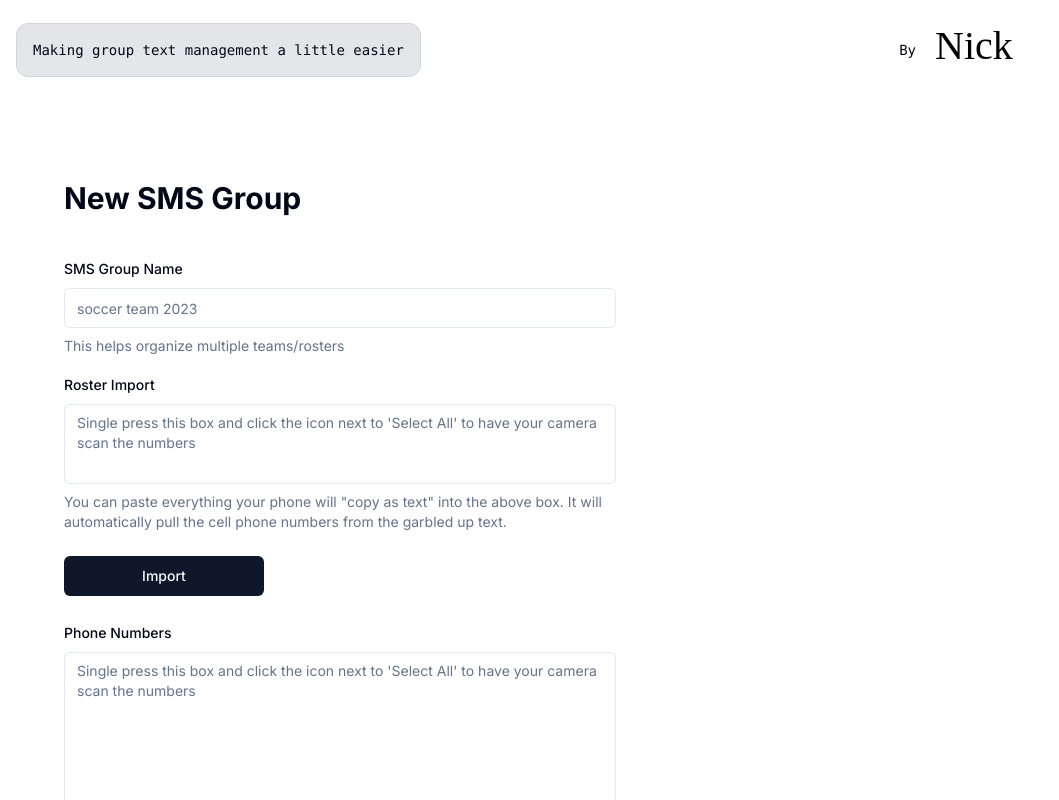
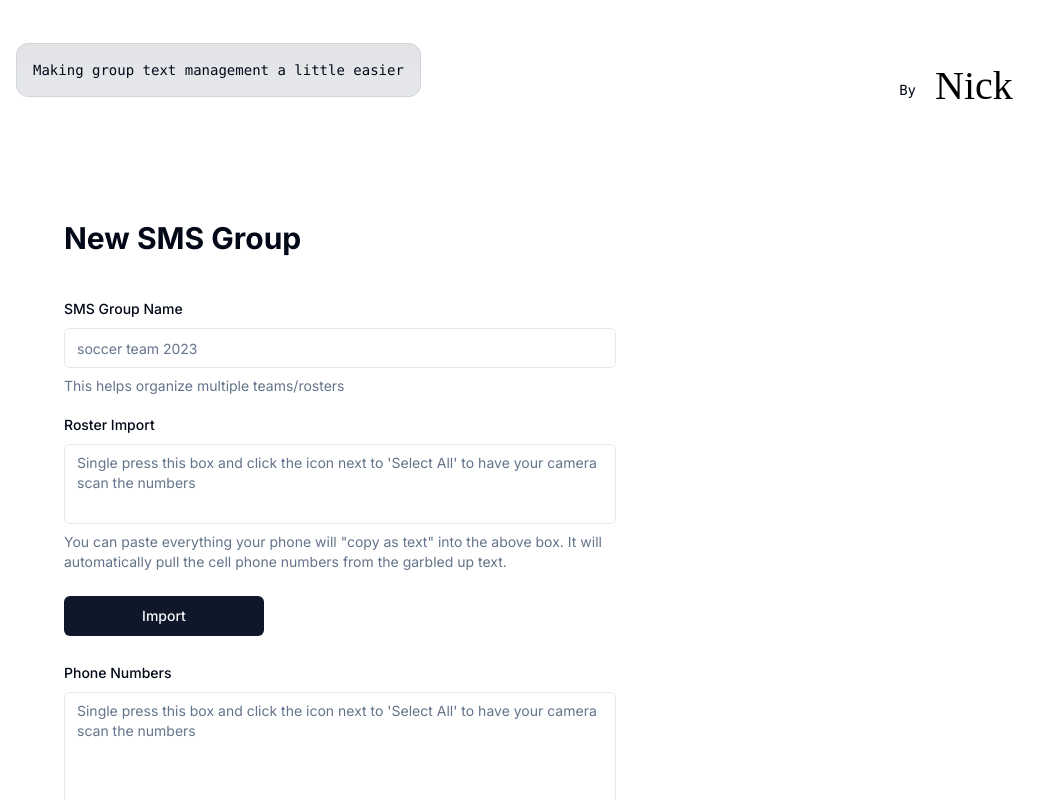
Before and after one commit to nhudacin/smser, a Next.js app: page /new in a window 1280 px wide. Shown: the top 800 px of the page, without its empty margins (0-1059 px from the left). Built offline with nearby package versions, Linux system fonts and the light colour scheme.

Commit message:
fixing some spacing issues

```diff
--- a/app/page.tsx
+++ b/app/page.tsx
@@ -5,16 +5,11 @@
   return (
     <main className="flex min-h-screen flex-col items-center justify-between p-24">
       <div className="z-10 max-w-5xl w-full items-center justify-between font-mono text-sm lg:flex">
-        <p className="fixed ml-4 left-0 top-0 flex w-full justify-center border-b border-gray-300 bg-gradient-to-b from-zinc-200 pb-6 pt-8 backdrop-blur-2xl dark:border-neutral-800 dark:bg-zinc-800/30 dark:from-inherit lg:static lg:w-auto  lg:rounded-xl lg:border lg:bg-gray-200 lg:p-4 lg:dark:bg-zinc-800/30">
+        <p className="fixed ml-0 left-0 top-0 flex w-full justify-center border-b border-gray-300 bg-gradient-to-b from-zinc-200 pb-6 pt-8 backdrop-blur-2xl dark:border-neutral-800 dark:bg-zinc-800/30 dark:from-inherit lg:static lg:w-auto lg:rounded-xl lg:border lg:bg-gray-200 lg:p-4 lg:dark:bg-zinc-800/30 lg:ml-4">
           Making group text management a little easier
         </p>
         <div className="fixed bottom-0 left-0 flex h-48 w-full items-end justify-center bg-gradient-to-t from-white via-white dark:from-black dark:via-black lg:static lg:h-auto lg:w-auto lg:bg-none">
-          <a
-            className="pointer-events-none flex place-items-center gap-2 p-8 lg:pointer-events-auto lg:p-0"
-            href="https://vercel.com?utm_source=create-next-app&utm_medium=appdir-template&utm_campaign=create-next-app"
-            target="_blank"
-            rel="noopener noreferrer"
-          >
+          <div className="pointer-events-none flex place-items-center gap-2 p-8 mt-10 lg:pointer-events-auto lg:p-0" >
             By{' '}
             <Image
               src="/nick.svg"
@@ -24,7 +19,7 @@
               height={50}
               priority
             />
-          </a>
+          </div>
         </div>
       </div>
 
--- a/components/Body.tsx
+++ b/components/Body.tsx
@@ -191,16 +191,11 @@
     return (
         <>
             <div className="z-10 max-w-5xl w-full items-center justify-between font-mono text-sm lg:flex">
-                <p className="fixed ml-4 left-0 top-0 flex w-full justify-center border-b border-gray-300 bg-gradient-to-b from-zinc-200 pb-6 pt-8 backdrop-blur-2xl dark:border-neutral-800 dark:bg-zinc-800/30 dark:from-inherit lg:static lg:w-auto lg:rounded-xl lg:border lg:bg-gray-200 lg:p-4 lg:dark:bg-zinc-800/30">
+                <p className="fixed ml-0 left-0 top-0 flex w-full justify-center border-b border-gray-300 bg-gradient-to-b from-zinc-200 pb-6 pt-8 backdrop-blur-2xl dark:border-neutral-800 dark:bg-zinc-800/30 dark:from-inherit lg:static lg:w-auto lg:rounded-xl lg:border lg:bg-gray-200 lg:p-4 lg:dark:bg-zinc-800/30 lg:ml-4">
                     Making group text management a little easier
                 </p>
                 <div className="fixed bottom-0 left-0 flex h-48 w-full items-end justify-center bg-gradient-to-t from-white via-white dark:from-black dark:via-black lg:static lg:h-auto lg:w-auto lg:bg-none">
-                    <a
-                        className="pointer-events-none flex place-items-center gap-2 p-8 lg:pointer-events-auto lg:p-0"
-                        href="https://vercel.com?utm_source=create-next-app&utm_medium=appdir-template&utm_campaign=create-next-app"
-                        target="_blank"
-                        rel="noopener noreferrer"
-                    >
+                    <div className="pointer-events-none flex place-items-center gap-2 p-8 mt-10 lg:pointer-events-auto lg:p-0" >
                         By{' '}
                         <Image
                             src="/nick.svg"
@@ -210,7 +205,7 @@
                             height={50}
                             priority
                         />
-                    </a>
+                    </div>
                 </div>
             </div>
             <div className="flex justify-center items-center flex-col w-full lg:p-0 p-4 sm:mb-28 mb-0">
@@ -263,8 +258,7 @@
                                         <Button
                                             type="button"
                                             onClick={() => handleImport()}
-                                            className="inline-flex justify-center
-                 max-w-[200px] mx-auto w-full"
+                                            className="inline-flex justify-center max-w-[200px] mx-auto w-full"
                                         >
                                             Import
                                         </Button>
@@ -302,8 +296,7 @@
                                     <Button
                                         type="submit"
                                         disabled={isLoading}
-                                        className="inline-flex justify-center
-                 max-w-[200px] mx-auto w-full"
+                                        className="inline-flex justify-center max-w-[200px] mx-auto w-full mb-10"
                                     >
                                         {isLoading ? (
                                             <LoadingDots color="white" />
@@ -321,10 +314,6 @@
                                             <AlertDescription>{error.message}</AlertDescription>
                                         </Alert>
                                     )}
-                                </div>
-
-                                <div className="my-2">
-
                                 </div>
                             </form>
                         </Form>
@@ -347,7 +336,7 @@
                                         )}
                                     </div>
                                     {response && (
-                                        <div className="flex justify-center gap-5 mt-4">
+                                        <div className="flex justify-center gap-5 mt-4 mb-10">
                                             <a href={submittedURL}>
                                                 <button
                                                     type="button"
```
